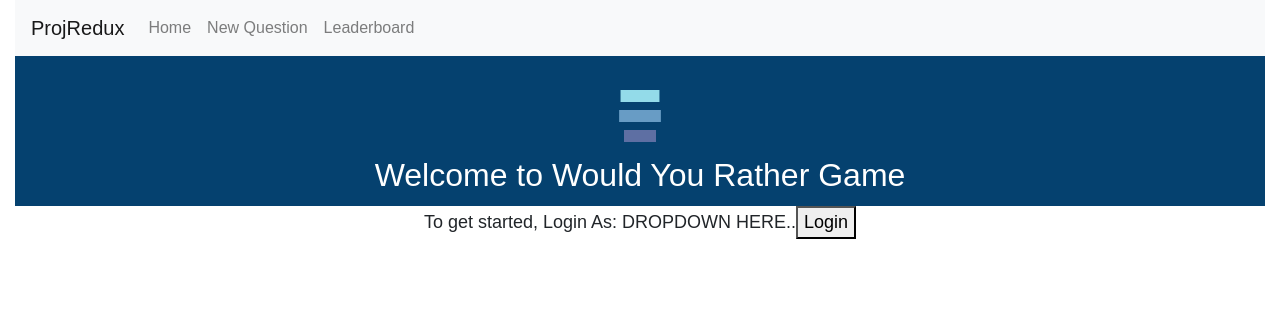
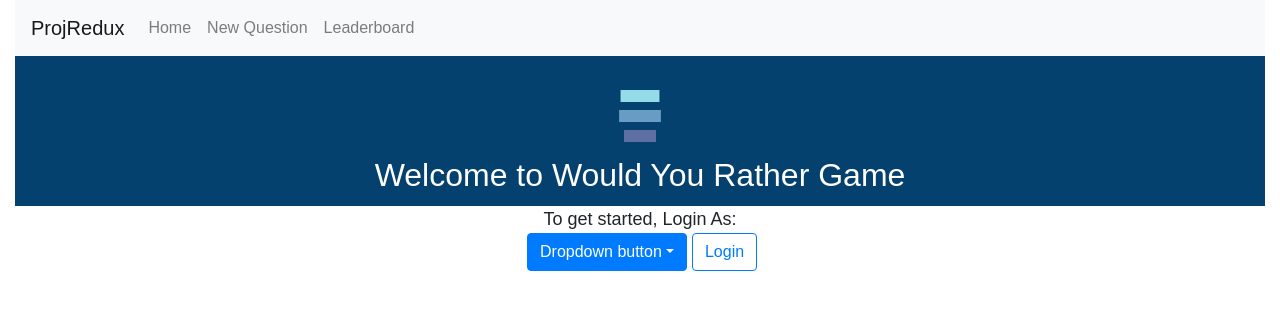
Before and after one commit to WafaWaheedaS/Would-You-Rather, a React (Create React App) app: page / in a window 1280 px wide. Shown: the top 310 px of the page. Built offline with nearby package versions, Linux system fonts and the light colour scheme.

Commit message:
Add dropdown ui for login

```diff
--- a/src/views/Home.jsx
+++ b/src/views/Home.jsx
@@ -1,6 +1,6 @@
 import React, { Component } from "react";
 import logo from "../logo.svg";
-import { Container, Row, Col, Tab, Tabs } from "react-bootstrap";
+import { Row, Col, Tab, Tabs } from "react-bootstrap";
 import Question from "../components/Question";
 import { connect } from "react-redux";
 import { handleGetQuestions } from "../actions/shared";
--- a/src/views/Login.jsx
+++ b/src/views/Login.jsx
@@ -1,7 +1,11 @@
-import React, { Component } from 'react';
-import logo from '../logo.svg';
-
-
+import React, { Component } from "react";
+import logo from "../logo.svg";
+import {
+  Button,
+  ButtonToolbar,
+  DropdownButton,
+  Dropdown
+} from "react-bootstrap";
 
 class Login extends Component {
   render() {
@@ -13,8 +17,21 @@ class Login extends Component {
         </div>
         <p className="App-intro">
           To get started, Login As:
-          DROPDOWN HERE..
-          <button onClick={this.props.onLogin}>Login</button>
+          <ButtonToolbar style={{ marginLeft: "40vw" }}>
+            {" "}
+            <DropdownButton
+              id="dropdown-basic-button"
+              title="Dropdown button"
+              style={{ marginRight: "5px" }}
+            >
+              <Dropdown.Item href="#/action-1">Action</Dropdown.Item>
+              <Dropdown.Item href="#/action-2">Another action</Dropdown.Item>
+              <Dropdown.Item href="#/action-3">Something else</Dropdown.Item>
+            </DropdownButton>
+            <Button variant="outline-primary" onClick={this.props.onLogin}>
+              Login
+            </Button>
+          </ButtonToolbar>
         </p>
       </div>
     );
```
